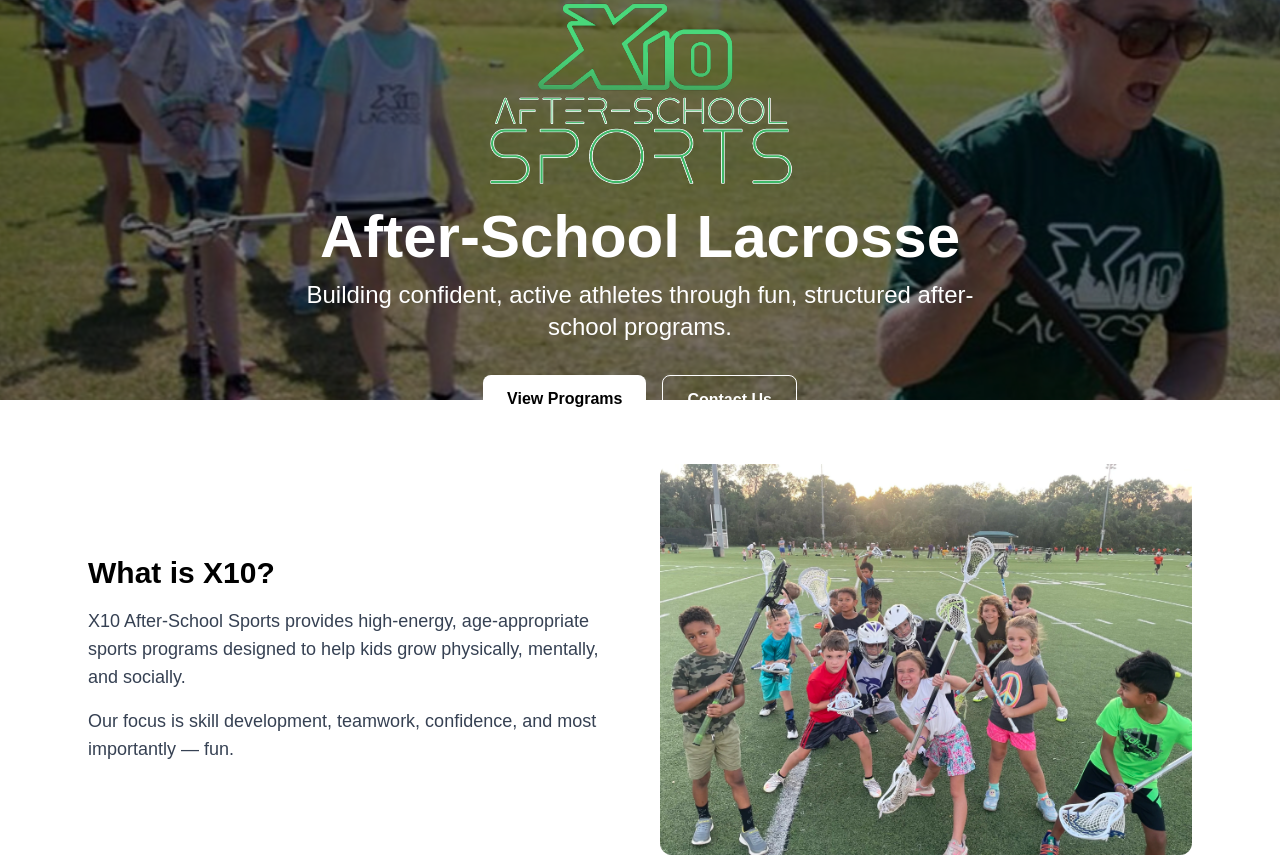
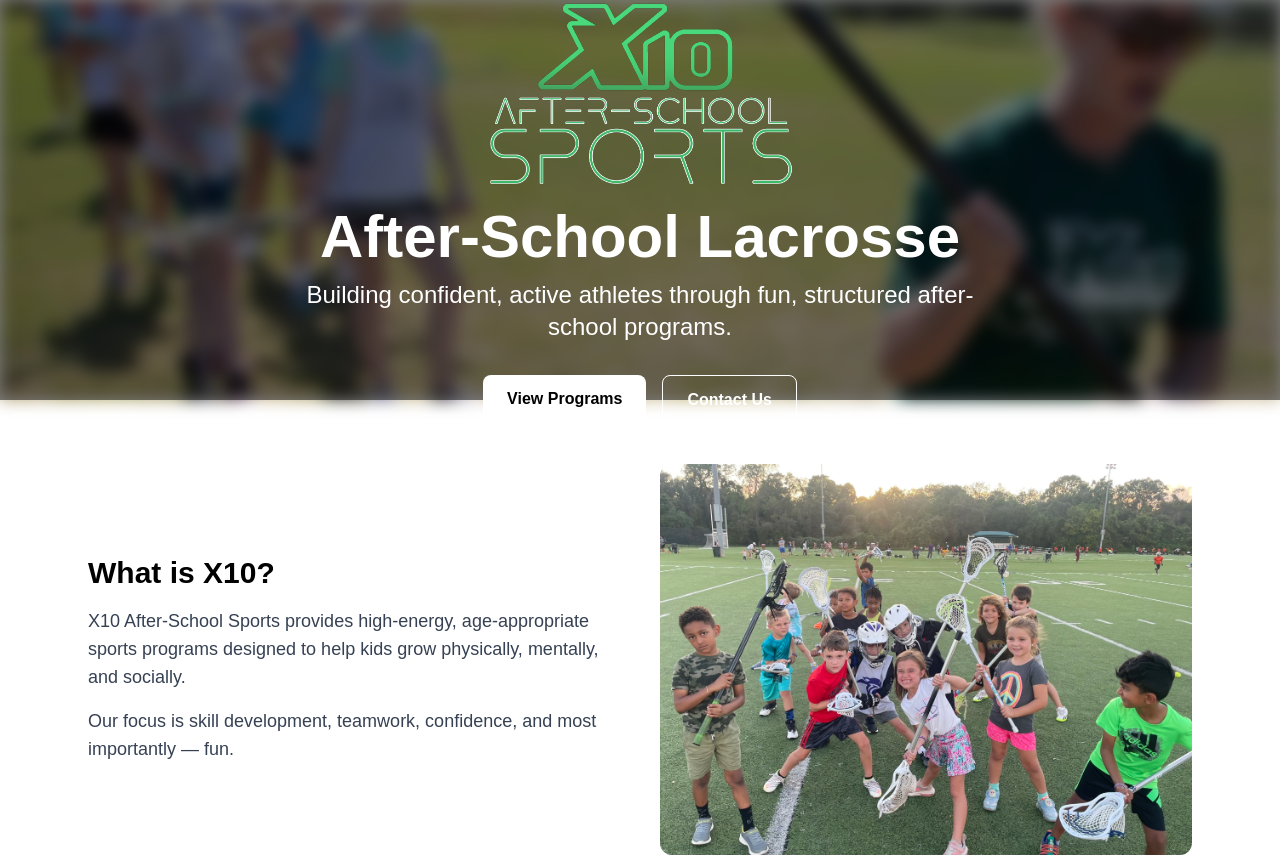
Before and after one commit to Worrag20/x10-site-v2, a Next.js app: page / in a window 1280 px wide. Shown: the top 857 px of the page. Built offline with nearby package versions, Linux system fonts and the light colour scheme.

Commit message:
Update page.tsx

```diff
--- a/app/page.tsx
+++ b/app/page.tsx
@@ -11,7 +11,8 @@
   alt="X10 After School Lacrosse"
   fill
   sizes="100vw"
-  className="object-cover"
+  className="object-cover blur-sm"
+
   priority
 />
 <div className="absolute inset-0 bg-black/65 md:bg-black/50 flex items-center justify-center">
```
